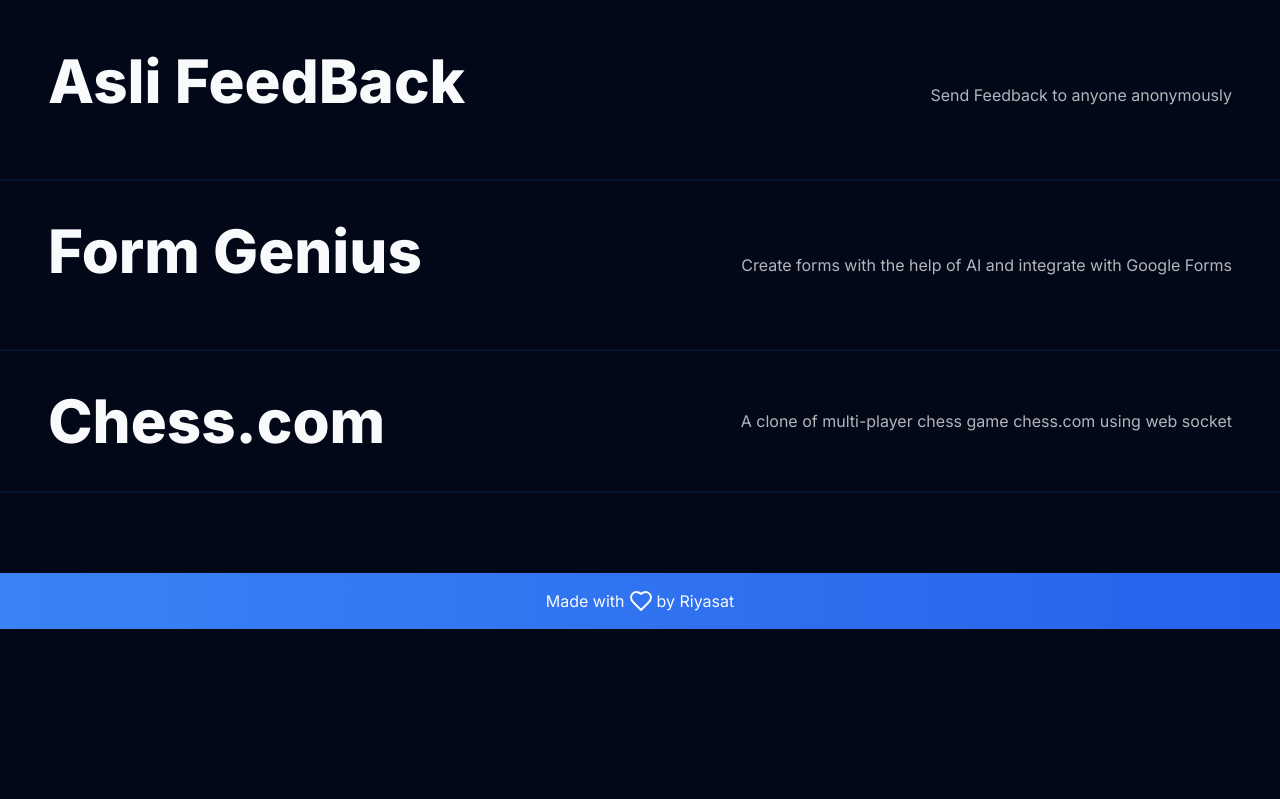
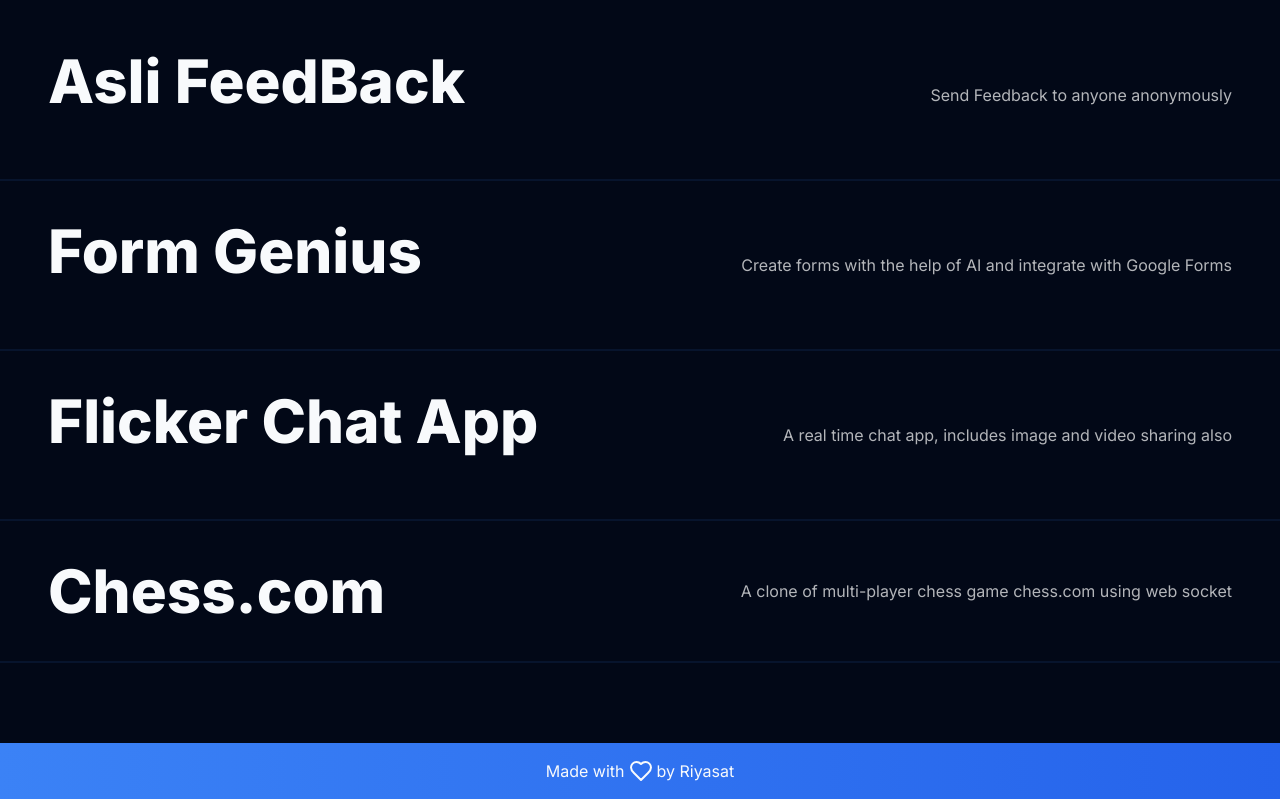
Before and after one commit to Riyasatt/portfolio-revamped, a Next.js app: page /projects in a window 1280 px wide. Shown: the part 1193-1992 px from the top of the page. Before the commit the page ends 1822 px from the top, so only its background shows below. Built offline with nearby package versions, Linux system fonts and the light colour scheme.

Commit message:
added chat app to project list

```diff
--- a/constants/data.ts
+++ b/constants/data.ts
@@ -79,6 +79,13 @@
           github: ''
         },{
           id:3,
+          title : 'Flicker Chat App',
+          description : 'A real time chat app, includes image and video sharing also',
+          message : 'Includes Complex features like image and video sending',
+           link : 'https://github.com/Riyasatt/Flicker-Chat-App',
+          github: 'https://github.com/Riyasatt/Flicker-Chat-App'
+        },{
+          id:4,
           title : 'Chess.com',
           description : 'A clone of multi-player chess game chess.com using web socket',
           message : '',
```
